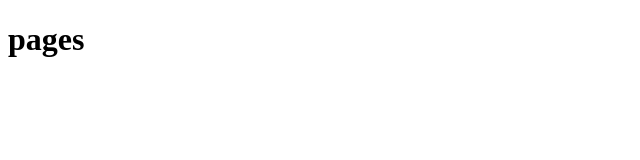
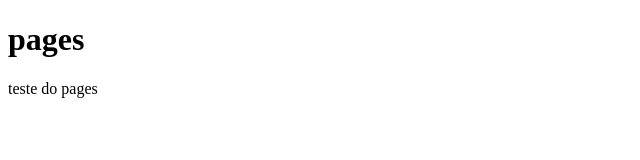
Before and after one commit to GHFriedrichsen/releasePackage, a plain HTML site: page index.html in a window 1280 px wide. Shown: the whole page, without its empty margins (0-640 px from the left). Drawn offline with Linux system fonts and the light colour scheme.

Commit message:
teste do pages

```diff
--- a/index.html
+++ b/index.html
@@ -7,5 +7,6 @@
 </head>
 <body>
     <h1>pages</h1>
+    <p>teste do pages</p>
 </body>
 </html>
```
